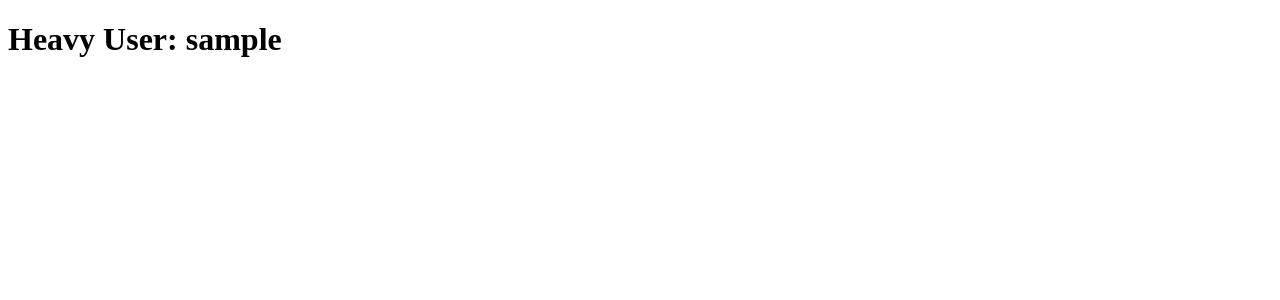
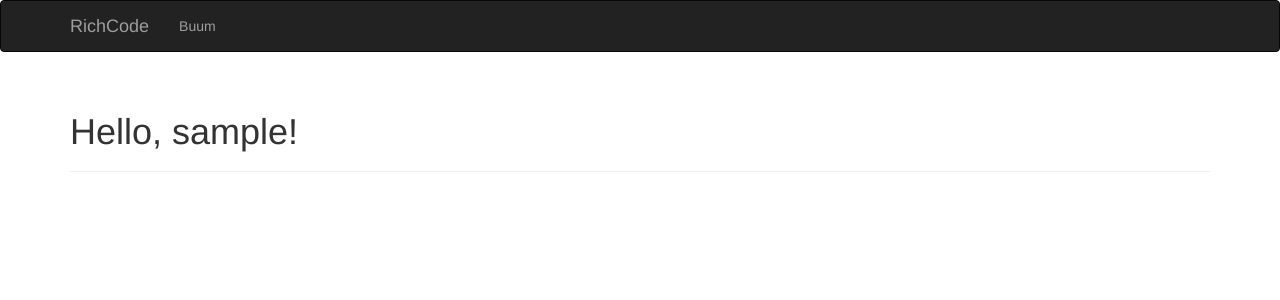
Before and after one commit to RichStone/richpy, a Flask app: a page that uses templates/user.html in a window 1280 px wide. Shown: the top 300 px of the page. Run offline with Flask 2, Linux system fonts and the light colour scheme; some libraries are stand-ins or nearby versions.

Commit message:
introduce base structure for a general template for the website & add 404 + 500 error pages

```diff
--- a/hello.py
+++ b/hello.py
@@ -1,9 +1,22 @@
-from flask import Flask, redirect, render_template
-from flask import request
+from flask import Flask, redirect, request, render_template
+from flask_script import Shell, Manager
+from flask_bootstrap import Bootstrap
 
 
 app = Flask(__name__)
-print(app)
+shell = Shell(use_ipython=False)
+manager = Manager(app)
+bootstrap = Bootstrap(app)
+
+
+
+@app.errorhandler(404)
+def page_not_found(e):
+    return render_template('404.html'), 404
+
+@app.errorhandler(500)
+def internal_server_error(e):
+    return render_template('500.html'), 500
 
 @app.route('/')
 def index():
@@ -23,4 +36,4 @@ def redir():
     return redirect('https://www.amazon.com')
 
 if __name__ == '__main__':
-    app.run(debug=True)
+    manager.run()
--- /dev/null
+++ b/templates/base.html
@@ -0,0 +1,30 @@
+{% extends "bootstrap/base.html" %}
+
+{% block title %}RichCode{% endblock %}
+
+{% block navbar %}
+<div class="navbar navbar-inverse" role="navigation">
+    <div class="container">
+        <div class="navbar-header">
+            <button type="button" class="navbar-toggle" data-toggle="collapse" data-target=".navbar-collapse">
+                <span class="sr-only">Toggle navigation</span>
+                <span class="icon-bar"></span>
+                <span class="icon-bar"></span>
+                <span class="icon-bar"></span>
+            </button>
+            <a class="navbar-brand" href="/">RichCode</a>
+        </div>
+        <div class="navbar-collapse collapse">
+            <ul class="nav navbar-nav">
+                <li><a href="/">Buum</a></li>
+            </ul>
+        </div>
+    </div>
+</div>
+{% endblock %}
+
+{% block content %}
+<div class="container">
+    {% block page_content %}{% endblock %}
+</div>
+{% endblock %}
--- a/templates/index.html
+++ b/templates/index.html
@@ -5,6 +5,7 @@
     <title>richCode(M m) { return m++ }</title>
 </head>
 <body>
-    <h1>richCode(M m) { return m++ }</h1>
+    <h1>richCode(M m) { return (AI + ML) * m }</h1>
+    <h2>super ugly index page</h2>
 </body>
 </html>
--- a/templates/user.html
+++ b/templates/user.html
@@ -1,10 +1,9 @@
-<!DOCTYPE html>
-<html lang="en">
-<head>
-    <meta charset="UTF-8">
-    <title>User</title>
-</head>
-<body>
-    <h1>Heavy User: {{ name }}</h1>
-</body>
-</html>
+{% extends "base.html" %}
+
+{% block title %}RichCode{% endblock %}
+
+{% block page_content %}
+<div class="page-header">
+    <h1>Hello, {{ name }}!</h1>
+</div>
+{% endblock %}
```
Also changed, not shown: templates/404.html (added, +11 -0 lines), templates/500.html (added, +9 -0 lines).
